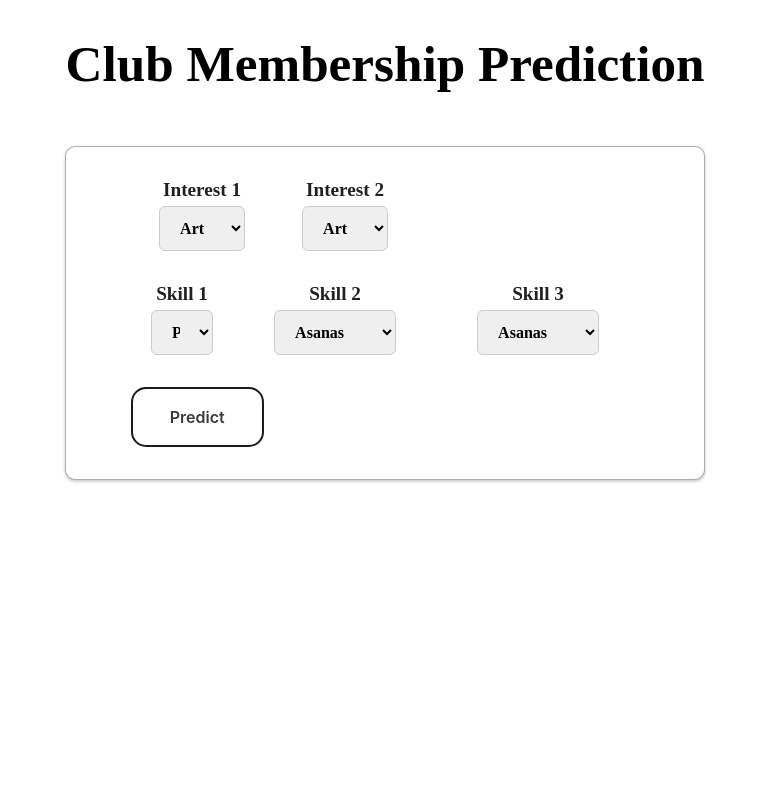
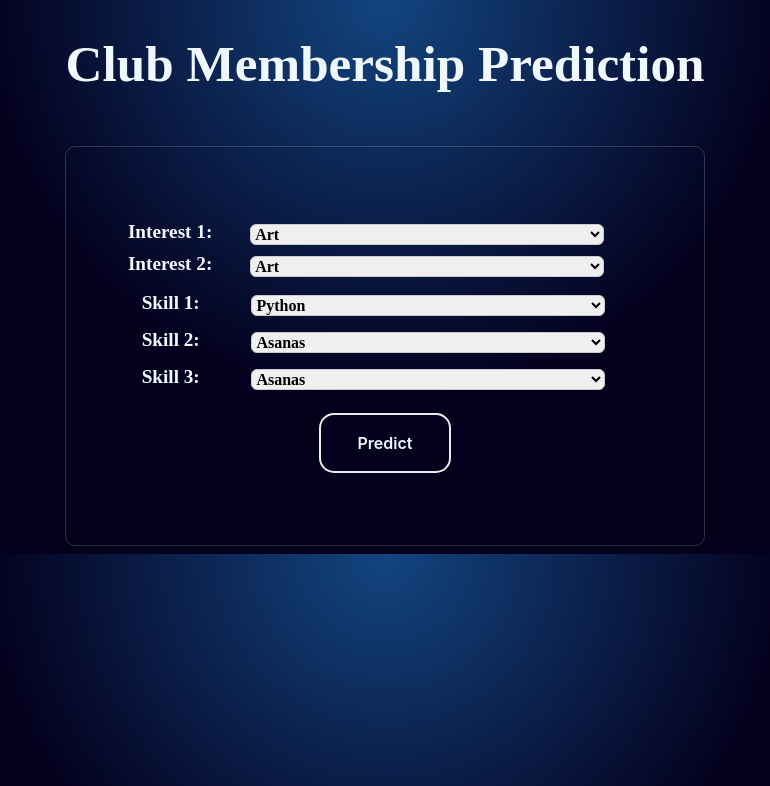
Before and after one commit to sohamt-21/HM0061_NEVER_SELECTED, a Flask app: page / in a window 1280 px wide. Shown: the top 786 px of the page, without its empty margins (255-1025 px from the left). Run offline with Flask 3, Linux system fonts and the light colour scheme.

Commit message:
Changed form CSS

```diff
--- a/InterestModel/templates/form.html
+++ b/InterestModel/templates/form.html
@@ -10,7 +10,7 @@
 <style>
     .MainClassInterest {
         margin: auto;
-        background-color: #fff;
+        color: aliceblue;
         padding: 32px 24px;
         font-size: 14px;
         font-family: inherit;
@@ -19,25 +19,33 @@
         flex-direction: column;
         justify-content: center;
         align-items: center;
-        gap: 20px;
         box-sizing: border-box;
         border-radius: 10px;
         box-shadow: 0px 0px 3px rgba(0, 0, 0, 0.084), 0px 2px 3px rgba(0, 0, 0, 0.168);
         width: 80vh;
-        border: 1px solid rgba(116, 116, 116, 0.581);
         position: relative;
+
+        background: rgba(255, 255, 255, 0);
+        backdrop-filter: blur(8.5px);
+        -webkit-backdrop-filter: blur(8.5px);
+        border-radius: 10px;
+        border: 1px solid rgba(255, 255, 255, 0.18);
+
     }
 
     .HeadingInterest {
         text-align: center;
         font-weight: 600;
         font-size: 3.2rem;
+        color: aliceblue;
     }
 
     .FormElementInterest {
         display: flex;
-        flex-direction: column;
+        flex-direction: row;
         align-items: center;
+        justify-content: space-evenly;
+
     }
 
     .FormElementInterest label {
@@ -45,56 +53,64 @@
         margin-bottom: 5px;
         font-size: 1.2rem;
         font-weight: bolder;
+        color: aliceblue;
     }
 
     .FormElementInterest #interest1 {
         width: 60%;
-        padding: 12px 16px;
         border-radius: 6px;
         font-family: inherit;
         border: 1px solid #ccc;
         font-size: 1rem;
         font-weight: bold;
+        display: flex;
+        flex-direction: row;
+
     }
+
 
     .FormElementInterest #interest2 {
         width: 60%;
-        padding: 12px 16px;
+
         border-radius: 6px;
         font-family: inherit;
         border: 1px solid #ccc;
         font-size: 1rem;
         font-weight: bold;
+
     }
 
     .FormElementInterest #skill1 {
         width: 60%;
-        padding: 12px 16px;
         border-radius: 6px;
         font-family: inherit;
         border: 1px solid #ccc;
         font-size: 1rem;
         font-weight: bold;
+        margin-right: 23px;
+
     }
 
     .FormElementInterest #skill2 {
         width: 60%;
-        padding: 12px 16px;
         border-radius: 6px;
         font-family: inherit;
         border: 1px solid #ccc;
         font-size: 1rem;
         font-weight: bold;
+        margin-right: 23px;
+
     }
 
     .FormElementInterest #skill3 {
         width: 60%;
-        padding: 12px 16px;
         border-radius: 6px;
         font-family: inherit;
         border: 1px solid #ccc;
         font-size: 1rem;
         font-weight: bold;
+        margin-right: 23px;
+
     }
 
     /* This is For the Button  */
@@ -103,7 +119,7 @@
         width: fit-content;
         appearance: none;
         background-color: transparent;
-        border: 0.125em solid #1A1A1A;
+        border: 0.125em solid #ebebeb;
         border-radius: 0.9375em;
         box-sizing: border-box;
         color: #3B3B3B;
@@ -122,16 +138,17 @@
         user-select: none;
         -webkit-user-select: none;
         touch-action: manipulation;
-        will-change: transform;
+        color: aliceblue;
     }
 
     #inputInterstButton:disabled {
         pointer-events: none;
+
     }
 
     #inputInterstButton:hover {
-        color: #fff;
-        background-color: #1A1A1A;
+        color: black;
+        background-color: #f2f2f2;
         box-shadow: rgba(0, 0, 0, 0.25) 0 8px 15px;
         transform: translateY(-2px);
     }
@@ -143,31 +160,32 @@
 
     /* This is End for the Button */
 
-    .FistHoriclass{
+    .FistHoriclass {
         display: flex;
-        flex-direction: row;
+        flex-direction: column;
+        justify-content: space-between;
     }
 
-    .secondhoriclass{
+    .secondhoriclass {
         display: flex;
-        flex-direction: row;
-        justify-content: space-between;
+        flex-direction: column;
+        justify-content: space-around;
     }
 </style>
 
-<body>
+<body style="background: radial-gradient(circle farthest-side at top center, #134580 0%, #04001D 63%);">
 
     <h1 class="HeadingInterest">Club Membership Prediction</h1>
     <br />
-    <div class="MainClassInterest">
+    <div class="MainClassInterest" style="height: 50vh;">
 
-        <form action="/predict" method="post" class="">
+        <form action="/predict" method="post" class="" style="width: 100%;display: flex;flex-direction: column;">
 
             <div class="FistHoriclass">
 
                 <div class="FormElementInterest">
 
-                    <label for="interest1">Interest 1</label>
+                    <label for="interest1">Interest 1:</label>
                     <select id="interest1" name="interest1" required>
                         <option value="Art">Art</option>
                         <option value="Coding">Coding</option>
@@ -188,7 +206,7 @@
 
 
                 <div class="FormElementInterest">
-                    <label for="interest2">Interest 2</label>
+                    <label for="interest2">Interest 2:</label>
                     <select id="interest2" name="interest2" required>
                         <option value="Art">Art</option>
                         <option value="Coding">Coding</option>
@@ -210,17 +228,18 @@
             </div>
 
 
-            <div class="secondhoriclass">
+            <div class="secondhoriclass"
+                style="display: flex;flex-direction: column;justify-content: space-evenly;height: 15vh;">
                 <div class="FormElementInterest">
-                    <label for="skill1">Skill 1</label>
+                    <label for="skill1">Skill 1:</label>
                     <select id="skill1" name="skill1" required>
                         <option value="Python">Python</option>
-                    </select><br><br>
+                    </select>
                 </div>
 
 
                 <div class="FormElementInterest">
-                    <label for="skill2">Skill 2</label>
+                    <label for="skill2">Skill 2:</label>
                     <select id="skill2" name="skill2" required>
                         <option value="Asanas">Asanas</option>
                         <option value="Breathing Techniques">Breathing Techniques</option>
@@ -235,12 +254,12 @@
                         <option value="Research">Research</option>
                         <option value="Singing">Singing</option>
                         <option value="Styling">Styling</option>
-                    </select><br><br>
+                    </select>
                 </div>
 
 
                 <div class="FormElementInterest">
-                    <label for="skill3">Skill 3</label>
+                    <label for="skill3">Skill 3:</label>
                     <select id="skill3" name="skill3" required>
                         <option value="Asanas">Asanas</option>
                         <option value="Breathing Techniques">Breathing Techniques</option>
@@ -255,13 +274,11 @@
                         <option value="Research">Research</option>
                         <option value="Singing">Singing</option>
                         <option value="Styling">Styling</option>
-                    </select><br><br>
+                    </select>
                 </div>
             </div>
 
-
-            <input type="submit" id="inputInterstButton" value="Predict">
-
+            <input type="submit" id="inputInterstButton" value="Predict" style="margin-top: 10px;">
         </form>
     </div>
 
--- a/frontend/src/components/Possibility.js
+++ b/frontend/src/components/Possibility.js
@@ -9,7 +9,7 @@ const Possibility = () => (
         </div>
         <div className="possibility-content">
             <h4 id='possibility-h4'>Inbuilt Meet Feature for Interviews </h4>
-            <h1 style={{fontSize:'30px',fontWeight:'500',lineHeight:'45px',margin:'1rem 0',background: 'linear-gradient(89.97deg, #134580 1.84%, #04001D 102.67%)',color:'aliceblue'}}>Crate and Take meets</h1>
+            <h1 style={{fontSize:'30px',fontWeight:'500',lineHeight:'45px',margin:'1rem 0',background: 'linear-gradient(89.97deg, #134580 1.84%, #04001D 102.67%)',color:'aliceblue'}}>Create and Take meets</h1>
             <p id='possibility-p'>Lorem ipsum dolor, sit amet consectetur adipisicing elit. Ea repellendus enim dolore ipsam, quo consequuntur ad quaerat necessitatibus asperiores reprehenderit? Ratione odio repellat dolores?</p>
             <button id='skipDiv-button'>Sign In</button>
         </div>
```
Also changed, not shown: 1 other file.
